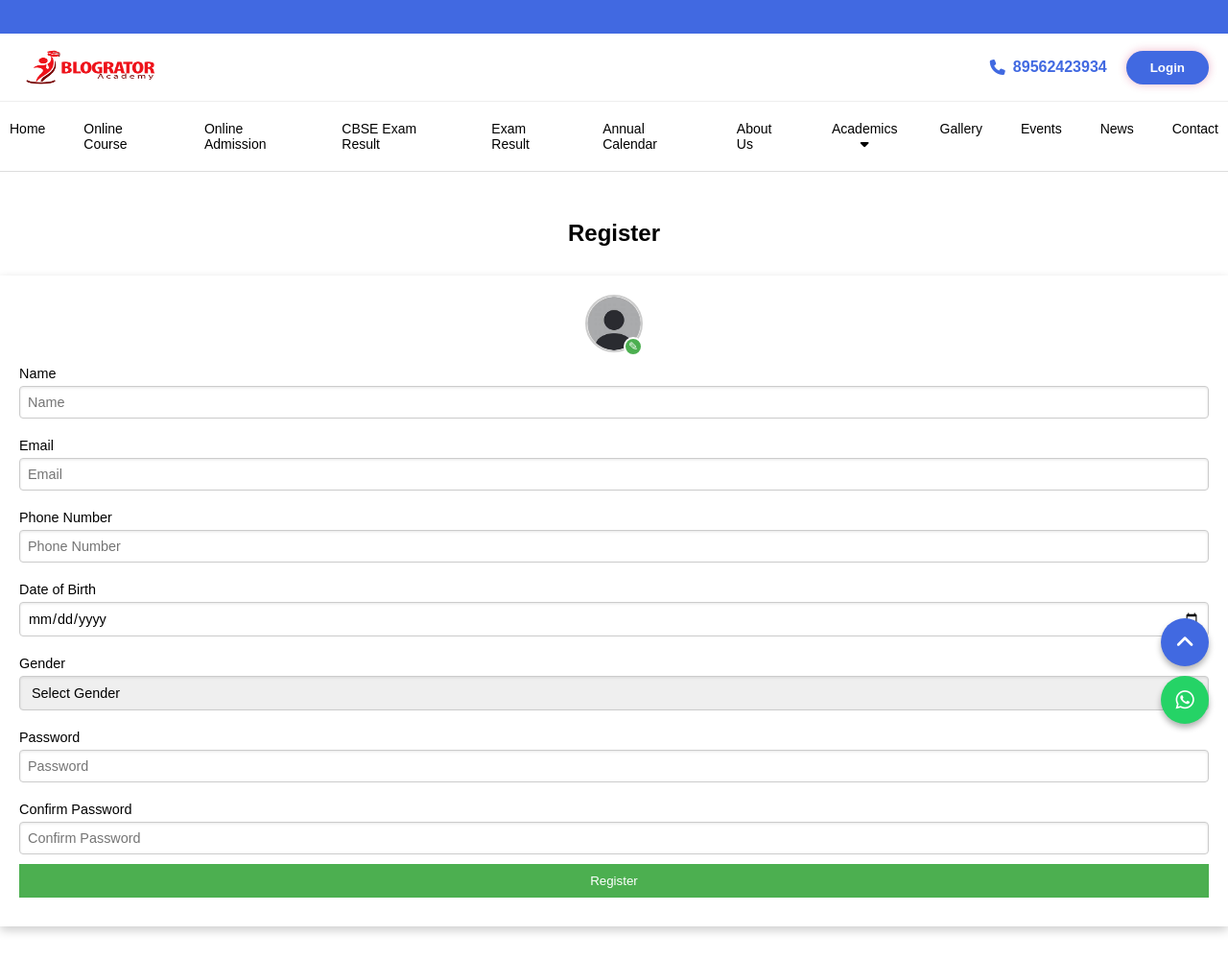
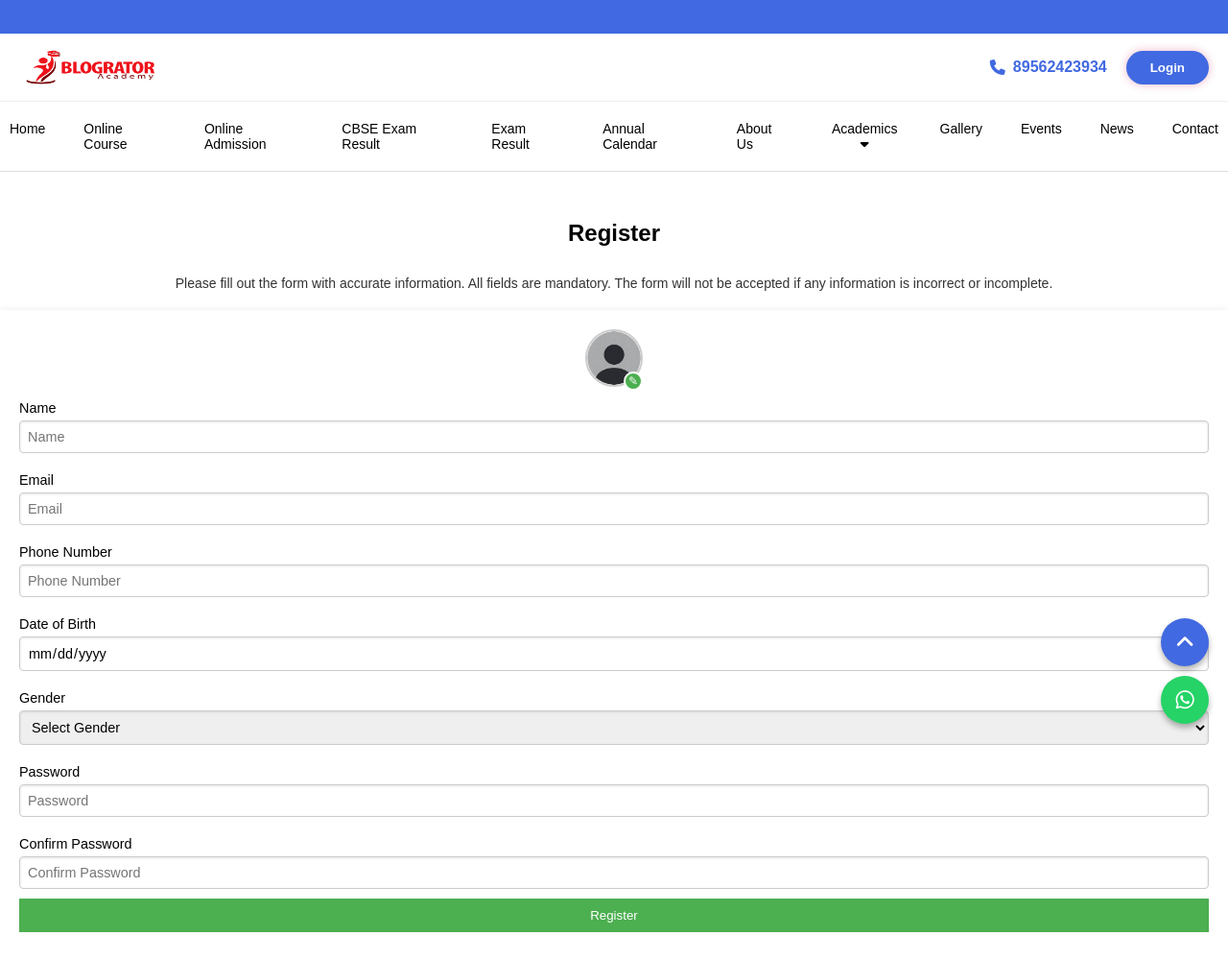
Before and after one commit to sandip2610/BASC, a Django app: page /register/ in a window 1280 px wide. Shown: the part 26-1026 px from the top of the page at 96% size. Run offline with Django 5.2, Linux system fonts and the light colour scheme; data that the repository does not hold is empty.

Commit message:
update message

```diff
--- a/templates/register.html
+++ b/templates/register.html
@@ -147,8 +147,11 @@
     {% load static %}
 {% block title %}Home | Blogrator Academy{% endblock %}
 {% block content %}
-        <h1 align="center">Register</h1>
-
+ <h1 align="center">Register</h1>
+    <p style="text-align:center; font-size:14px; color:#333; margin-bottom:20px;">
+        Please fill out the form with accurate information.
+        All fields are mandatory. The form will not be accepted if any information is incorrect or incomplete.
+    </p>
     <div class="registration-container">
         {% for message in messages %}
             <p class="messages {% if message.tags %}{{ message.tags }}{% endif %}">{{ message }}</p>
```
Also changed, not shown: db.sqlite3.
